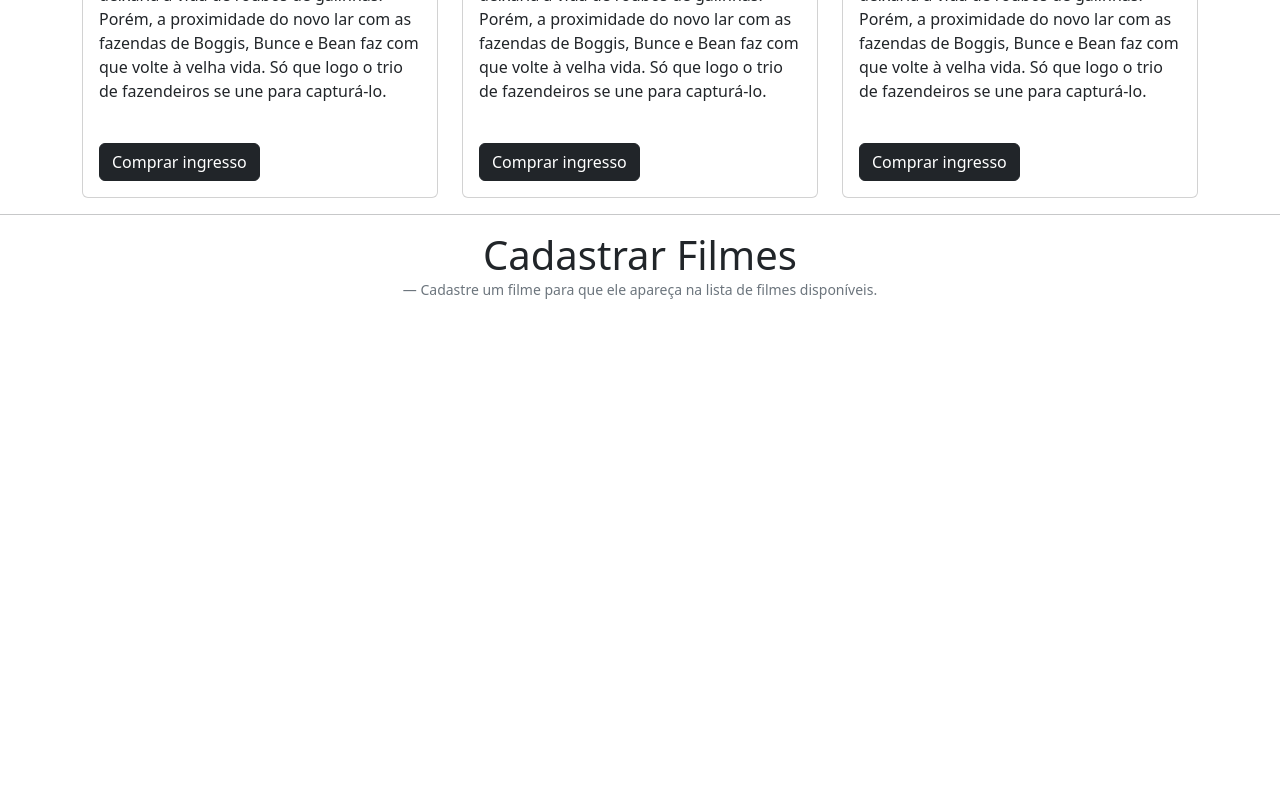
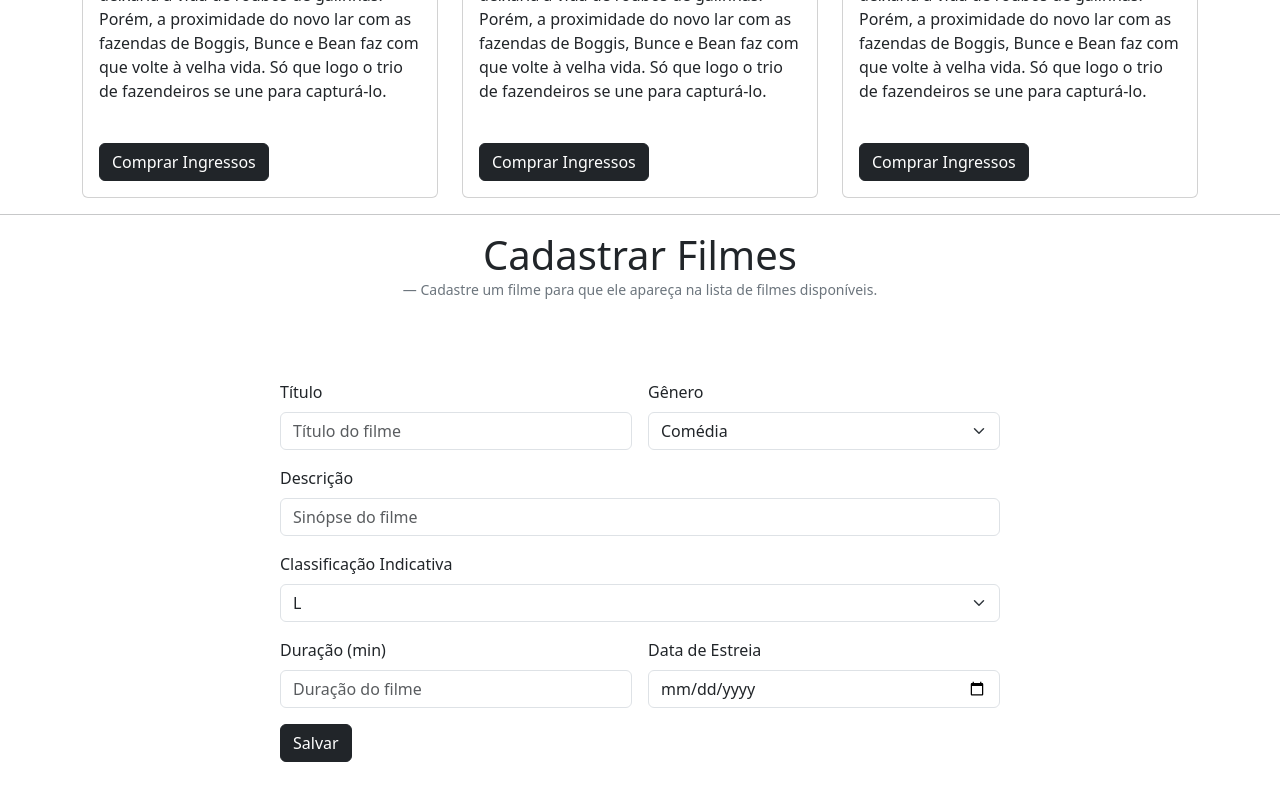
Before and after one commit to saraiva142/Cinema-Component, a React (Vite) app: page /Filmes in a window 1280 px wide. Shown: the part 690-1490 px from the top of the page. Before the commit the page ends 1006 px from the top, so only its background shows below. Built offline with nearby package versions, Linux system fonts and the light colour scheme.

Commit message:
Inputs componetizados, falta moldal e tabela 🏗️

```diff
--- /dev/null
+++ b/src/components/botoes/botaoLink.jsx
@@ -0,0 +1,10 @@
+export default function BottonLink({
+    href="ingressos.html",
+    label="Esqueceu desse label?",
+}){
+    return(
+        <>
+        <a href={href} className="btn btn-dark">{label}</a>
+        </>
+    );
+}
--- a/src/components/cards/cardResume.jsx
+++ b/src/components/cards/cardResume.jsx
@@ -1,16 +1,20 @@
+import BottonLink from "../botoes/botaoLink";
 export default function CardResume() {
     return(
         <>
-        <div class="col-12 col-sm-6 col-lg-4">
-            <div class="card">
-                <img src="/cartazes/Novo Projeto (9).png" alt="" class="card-img-top"></img>
-                <div class="card-body">
-                    <h4 class="card-title">O Fantástico Sr. Raposo</h4>
-                    <p class="card-text">
+        <div className="col-12 col-sm-6 col-lg-4">
+            <div className="card">
+                <img src="/cartazes/Novo Projeto (9).png" alt="" className="card-img-top"></img>
+                <div className="card-body">
+                    <h4 className="card-title">O Fantástico Sr. Raposo</h4>
+                    <p className="card-text">
                         O Sr. Raposo prometeu à esposa que deixaria a vida de roubos de galinhas. Porém, a proximidade do novo lar com as fazendas de Boggis, Bunce e Bean faz com que volte à velha vida. Só que logo o trio de fazendeiros se une para capturá-lo.
                     </p>
                     <br></br>
-                    <a href="ingressos.html" class="btn btn-dark">Comprar ingresso</a>
+                    <BottonLink
+                        href="ingressos.html"
+                        label="Comprar Ingressos"
+                    />
                 </div>
             </div>
         </div>
--- /dev/null
+++ b/src/components/inputs/input.jsx
@@ -0,0 +1,15 @@
+export default function InputForm (
+    {
+        id,
+        type = "text",
+        label,
+        placeholder="texto aleatório",
+    }
+){
+    return(
+        <>
+        <label htmlFor={id} className="form-label">{label}</label>
+        <input type={type} className="form-control" id={id} placeholder={placeholder}></input>
+        </>
+    );
+}
--- /dev/null
+++ b/src/components/inputs/inputSelect.jsx
@@ -0,0 +1,21 @@
+export default function InputSelect({
+    id,
+    label="Texto que você esqueceu de colocar kk",
+    defaultValue="Texto padrão",
+    placeholder="Texto padrão",
+    options = [
+        {value: "Padrão", label: "Padrão"},
+    ]
+}){
+    return(
+        <>
+        <label htmlFor={id} className="form-label">{label}</label>
+                <select id={id} className="form-select" defaultValue={defaultValue}>
+                    <option value="" disabled>{placeholder}</option>
+                    {options.map((opt, idx) => (
+                        <option key={idx} value={opt.value}>{opt.label}</option>
+                    ))}
+                </select>
+        </>
+    );
+}
--- a/src/components/menus/menu.jsx
+++ b/src/components/menus/menu.jsx
@@ -2,31 +2,31 @@ function Menu(){
     return (
         <>
         {/* Colocar as variáveis na assinatura para saber o active */}
-        <nav class="navbar navbar-expand-lg bg-body-tertiary">
-            <div class="container-fluid">
-            <a class="navbar-brand" href="index.html">CineSaraiva 🎬</a>
-            <button class="navbar-toggler" type="button" data-bs-toggle="collapse" data-bs-target="#navbarNav" aria-controls="navbarNav" aria-expanded="false" aria-label="Toggle navigation">
-                <span class="navbar-toggler-icon"></span>
+        <nav className="navbar navbar-expand-lg bg-body-tertiary">
+            <div className="container-fluid">
+            <a className="navbar-brand" href="index.html">CineSaraiva 🎬</a>
+            <button className="navbar-toggler" type="button" data-bs-toggle="collapse" data-bs-target="#navbarNav" aria-controls="navbarNav" aria-expanded="false" aria-label="Toggle navigation">
+                <span className="navbar-toggler-icon"></span>
             </button>
-            <div class="collapse navbar-collapse" id="navbarNav">
-                <ul class="navbar-nav">
-                <li class="nav-item">
-                    <a class="nav-link" aria-current="page" href="filmes.html">Filmes</a>
+            <div className="collapse navbar-collapse" id="navbarNav">
+                <ul className="navbar-nav">
+                <li className="nav-item">
+                    <a className="nav-link" aria-current="page" href="filmes.html">Filmes</a>
                 </li>
-                <li class="nav-item">
-                    <a class="nav-link" href="salas.html">Salas</a>
+                <li className="nav-item">
+                    <a className="nav-link" href="salas.html">Salas</a>
                 </li>
-                <li class="nav-item">
-                    <a class="nav-link" href="sessoes.html">Sessões</a>
+                <li className="nav-item">
+                    <a className="nav-link" href="sessoes.html">Sessões</a>
                 </li>
-                <li class="nav-item">
-                    <a class="nav-link" href="ingressos.html">Ingressos</a>
+                <li className="nav-item">
+                    <a className="nav-link" href="ingressos.html">Ingressos</a>
                 </li>
-                {/* <li class="nav-item">
-                    <a class="nav-link active" href="ingressos.html">Ingressos</a>
+                {/* <li className="nav-item">
+                    <a className="nav-link active" href="ingressos.html">Ingressos</a>
                 </li> */}
-                <li class="nav-item">
-                    <a class="nav-link" href="sessoesDisponiveis.html">Sessões Disponíveis</a>
+                <li className="nav-item">
+                    <a className="nav-link" href="sessoesDisponiveis.html">Sessões Disponíveis</a>
                 </li>
                 </ul>
             </div>
--- a/src/features/filme/components/formFilm.jsx
+++ b/src/features/filme/components/formFilm.jsx
@@ -0,0 +1,94 @@
+import InputForm from "../../../components/inputs/input";
+import InputSelect from "../../../components/inputs/inputSelect";
+
+export default function FormFilms() {
+    return (
+        <>
+        <div className="cadastro_film" style={{display: "flex",  justifyContent: "center", alignItems: "center", padding: "5%"}}>
+            <form className="row g-3" style={{width: "46rem"}}>
+                <div className="col-md-6">
+                    <InputForm
+                        id="inputTitulo"
+                        label="Título"
+                        placeholder="Título do filme"
+                    />
+                </div>
+                <div className="col-md-6">
+                    <InputSelect
+                        id="inputGenero"
+                        label="Gênero"
+                        defaultValue="Gênero..."
+                        placeholder="Gênero..."
+                        options={[
+                            {value: "Comédia", label: "Comédia"},
+                            {value: "Românce", label: "Românce"},
+                            {value: "Ficção", label: "Ficção"},
+                            {value: "Ação", label: "Ação"},
+                            {value: "Animação", label: "Animação"},
+                        ]}
+                    />
+                </div>
+                <div className="col-12">
+                    <InputForm
+                        id={"inputDiretor"}
+                        label={"Descrição"}
+                        placeholder={"Sinópse do filme"}
+                    />
+                </div>
+                <div className="col-12">
+                    <InputSelect
+                        id="inputClassificacaoIndicativa"
+                        label="Classificação Indicativa"
+                        placeholder="Classificação Indicativa"
+                        options={[
+                            {value: "L", label: "L"},
+                            {value: "10", label: "10"},
+                            {value: "12", label: "12"},
+                            {value: "14", label: "14"},
+                            {value: "16", label: "16"},
+                            {value: "18", label: "18"},
+                        ]}
+                    />
+                </div>
+                <div className="col-md-6">
+                    <InputForm
+                        id="inputDuracao"
+                        label="Duração (min)"
+                        type="number"
+                        placeholder="Duração do filme"
+                    />
+                </div>
+                <div className="col-md-6">
+                    <InputForm
+                        id="inputDataEstreia"
+                        label="Data de Estreia"
+                        placeholder="Data de Estreia"
+                        type="date"
+                    />
+                </div>
+                <div className="col-12">
+
+                    <button type="button" id="btn-salvar" className="btn btn-dark" data-bs-toggle="modal" data-bs-target="#exampleModal">
+                    Salvar
+                    </button>
+
+                    <div className="modal fade" id="exampleModal" tabIndex="-1" aria-labelledby="exampleModalLabel" aria-hidden="true">
+                    <div className="modal-dialog">
+                        <div className="modal-content">
+                        <div className="modal-header">
+                            <h1 className="modal-title fs-5" id="exampleModalLabel">Filme Cadastrado ✨</h1>
+                            <button type="button" className="btn-close" data-bs-dismiss="modal" aria-label="Close"></button>
+                        </div>
+                        <div className="modal-body">
+                            O filme foi cadastrado com sucesso! Agora ele já está disponível para compra de ingressos.
+                        </div>
+
+                        </div>
+                    </div>
+                    </div>
+                </div>
+            </form>
+        </div>
+        </>
+    );
+}
--- a/src/features/filme/pages/Filmes.jsx
+++ b/src/features/filme/pages/Filmes.jsx
@@ -1,16 +1,17 @@
 import CardResume from "../../../components/cards/cardResume";
 import Menu from "../../../components/menus/menu";
+import FormFilms from "../components/formFilm";
 
 export default function Filmes() {
     return (
         <>
         <Menu />
 
-        <div class="container">
+        <div className="container">
             <br></br>
             <h3>Filmes</h3>
             <br></br>
-            <div class="row">
+            <div className="row">
                 <CardResume />
                 <CardResume />
                 <CardResume />
@@ -19,16 +20,18 @@ export default function Filmes() {
 
         <hr></hr>
 
-        <figure class="text-center">
-            <blockquote class="blockquote">
+        <figure className="text-center">
+            <blockquote className="blockquote">
                 <p>
-                <h1>Cadastrar Filmes</h1>
+                    <h1>Cadastrar Filmes</h1>
                 </p>
             </blockquote>
-            <figcaption class="blockquote-footer">
+            <figcaption className="blockquote-footer">
                 Cadastre um filme para que ele apareça na lista de filmes disponíveis.
             </figcaption>
         </figure>
+
+        <FormFilms />
         </>
     );
 }
```
